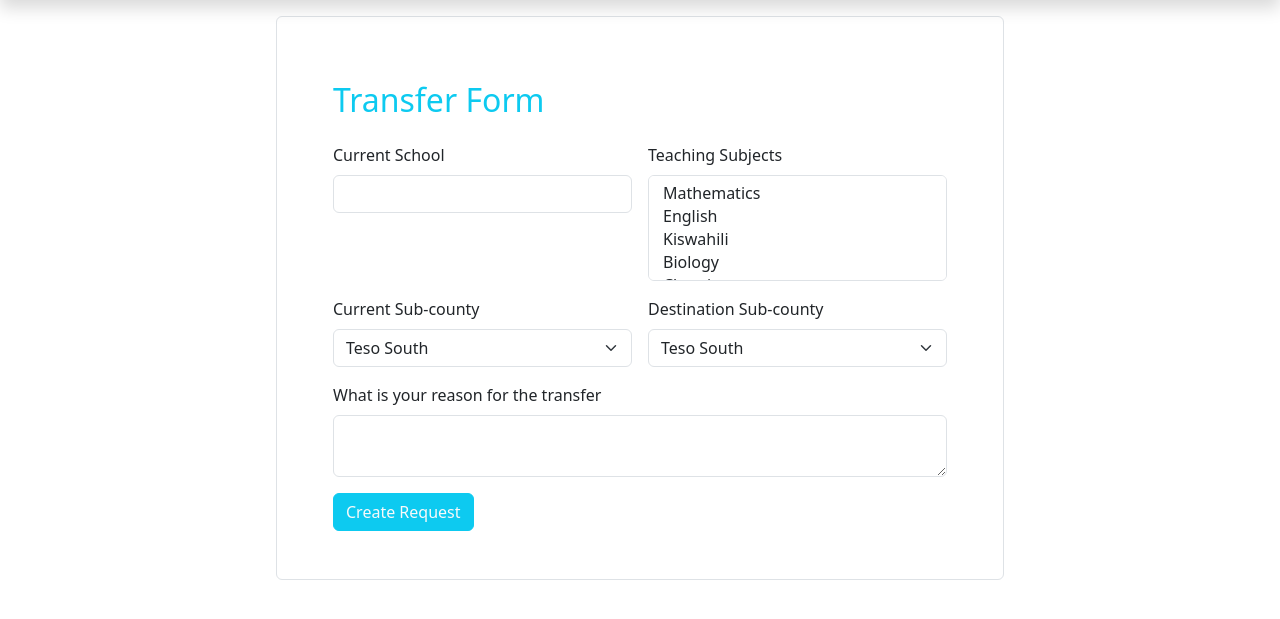
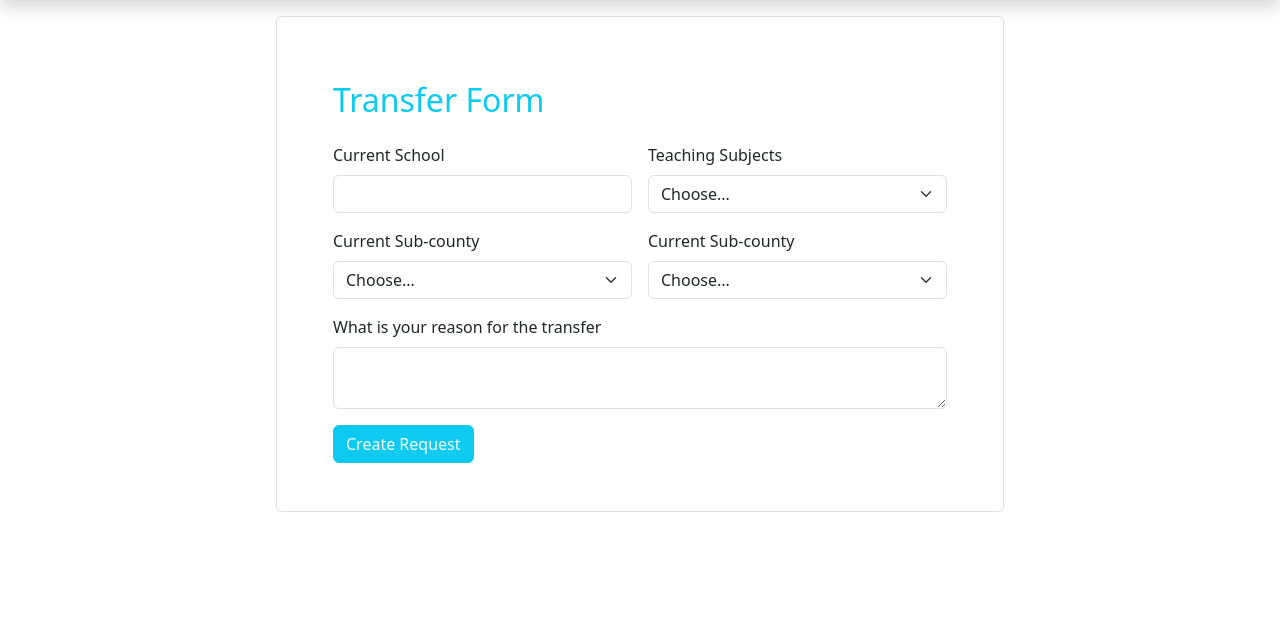
Before and after one commit to Saddickq/TeacherTrek, a Flask app: page /request/new in a window 1280 px wide. Shown: the part 56-675 px from the top of the page. Run offline with Flask 3, Linux system fonts and the light colour scheme; a user stored in the database is signed in; some libraries are stand-ins or nearby versions.

Commit message:
improve the display of the homepage and the create request form

```diff
--- a/application/forms.py
+++ b/application/forms.py
@@ -173,47 +173,25 @@ class RequestForm(FlaskForm):
     """
 
     sub_county = [
-    ('Teso South', 'Teso South'),
-    ('Teso North', 'Teso North'),
-    ('Teso Central', 'Teso Central'),
-    ('Nambale', 'Nambale'),
-    ('Matayos', 'Matayos'),
-    ('Butula', 'Butula'),
-    ('Samia', 'Samia'),
-    ('Bunyala', 'Bunyala')
+    'Teso South','Teso North', 'Teso Central', 'Nambale', 'Matayos', 'Butula', 'Samia', 'Bunyala'
 ]
 
-    Subjects = [
-    'Mathematics',
-    'English',
-    'Kiswahili',
-    'Biology',
-    'Chemistry',
-    'Physics',
-    'History and Government',
-    'Geography',
-    'Christian Religious Education (CRE)',
-    'Islamic Religious Education (IRE)',
-    'Hindu Religious Education (HRE)',
-    'Home Science',
-    'Art and Design',
-    'Agriculture',
-    'Computer Studies',
-    'Business Studies',
-    'French',
-    'German',
-    'Music',
-    'Physical Education',
-    'Life Skills',
-    'Sign Language',
-    'Braile'
+    Subjects = ['Mathematics', 'English', 'Kiswahili', 'Biology', 'Chemistry', 'Physics', 'History and Government',
+    'Geography', 'Christian Religious Education (CRE)', 'Islamic Religious Education (IRE)',
+    'Hindu Religious Education (HRE)', 'Home Science', 'Art and Design', 'Agriculture', 'Computer Studies',
+    'Business Studies', 'French', 'German', 'Music', 'Physical Education', 'Life Skills', 'Sign Language', 'Braile'
 ]
 
+    sorted_subjects = sorted(Subjects)
+    sorted_county = sorted(sub_county)
 
     school = StringField('Current School', validators=[DataRequired()])
-    subjects = SelectMultipleField('Teaching Subjects', choices=Subjects, validators=[DataRequired()])
-    county = SelectField('Current Sub-county', choices=sub_county, validators=[DataRequired()])
-    destination = SelectField('Destination Sub-county', choices=sub_county, validators=[DataRequired()])
+    subjects = SelectField('Teaching Subjects', choices=[('', 'Choose...')] + [(subject, subject) for subject in sorted_subjects],
+                           validators=[DataRequired()], render_kw={"placeholder": "Choose..."})
+    county = SelectField('Current Sub-county', choices=[('', 'Choose...')] + [(sub, sub) for sub in sorted_county],
+                         validators=[DataRequired()], render_kw={"placeholder": "Choose..."})
+    destination = SelectField('Current Sub-county', choices=[('', 'Choose...')] + [(sub, sub) for sub in sorted_county],
+                         validators=[DataRequired()], render_kw={"placeholder": "Choose..."})
     purpose = TextAreaField("What is your reason for the transfer")
     submit = SubmitField("Create Request")
 
--- a/application/routes.py
+++ b/application/routes.py
@@ -19,7 +19,7 @@ def welcome():
 def get_match_county():
     """
     Returns a request that matches the teacher's sub-county.
-    :return: The matching request or None if no match is found.
+    return: The matching request or None if no match is found.
     """
     user_request = Request.query.filter_by(teacher_id=current_user.id).first()
     if user_request:
@@ -42,7 +42,8 @@ def home():
     if current_user.is_authenticated:
         match = get_match_county()
         user_request = Request.query.filter_by(teacher_id=current_user.id).first()
-        return render_template('home.html', title='home', matches=match, user_request=user_request)
+        profile_pic = url_for('static', filename='images/' + current_user.image_profile)
+        return render_template('home.html', title='home', image_file=profile_pic, matches=match, user_request=user_request)
     else:
         return redirect(url_for('login'))
 
@@ -60,15 +61,12 @@ def about():
 def register():
     """
     Handle user registration.
-
     This route renders the registration page and processes user registration submissions.
-
     Returns:
         If the user is already authenticated, redirects to the home page.
         If the form submission is successful, adds the user to the database, sets a flash message,
         and redirects to the login page.
         If the request is a GET or the form validation fails, renders the registration page.
-
     """
     if current_user.is_authenticated:
         return redirect(url_for('home'))
@@ -91,9 +89,7 @@ def register():
 def login():
     """
     Handle user login.
-
     This route renders the login page and processes user login submissions.
-
     Returns:
         If the form submission is successful, logs in the user, sets a flash message, and
         redirects to the home page.
@@ -101,7 +97,6 @@ def login():
         renders the login page.
         If the login is unsuccessful due to an incorrect email, sets a flash message and
         renders the login page.
-
     """
     form = LoginForm()
     if form.validate_on_submit():
@@ -120,12 +115,9 @@ def login():
 def logout():
     """
     Handle user logout.
-
     This route logs out the user and redirects to the welcome page.
-
     Returns:
         Redirects to the welcome page.
-
     """
     logout_user()
     flash("You have loggedout successfully, see you soon", 'success')
@@ -134,13 +126,10 @@ def logout():
 def save_profile_picture(form_picture):
     """
     Save and resize the user's profile picture.
-
     Parameters:
         form_picture (FileStorage): The uploaded profile picture file.
-
     Returns:
         str: The file name of the saved profile picture.
-
     """
 
     random = secrets.token_hex(8)
@@ -160,14 +149,11 @@ def save_profile_picture(form_picture):
 def account():
     """
     Render and handle user account information.
-
     This route allows users to view and update their account information, including the option
     to change their profile picture.
-
     Returns:
         If the form submission is successful, updates user information and redirects to the 'account' page.
         If the request is a GET, renders the 'account.html' template with pre-filled form fields.
-
     """
     form = UpdateAccountForm()
     if form.validate_on_submit():
@@ -186,7 +172,6 @@ def account():
         flash("Your account has been updated successfully", 'success')
         return redirect(url_for('account'))
     elif request.method == 'GET':
-
         # Pre-fill form fields with current user information for GET requests
         form.username.data = current_user.username
         form.email.data = current_user.email
@@ -202,20 +187,17 @@ def account():
 def create_request():
     """
     Render and handle the creation of a new teacher transfer request.
-
     This route allows authenticated teachers to submit a transfer request by providing details
     such as school, subjects, county, destination, and purpose.
-
     Returns:
         If the form submission is successful, creates a new transfer request and redirects to the 'home' page.
         If the teacher already has an existing request, displays a warning and redirects to the 'home' page.
         If the request is a GET, renders the 'create_request.html' template with the transfer request form.
-
     """
     form = RequestForm()
     if form.validate_on_submit():
         school = form.school.data
-        subjects = ', '.join(form.subjects.data) # Convert the list of subjects to a comma-separated string
+        subjects = ', '.join(form.subjects.data)
         county = form.county.data
         destination = form.destination.data
         purpose = form.purpose.data
@@ -235,23 +217,18 @@ def create_request():
     return render_template("create_request.html", title='Take Transfer', form=form, form_title='Transfer Form')
 
 
-
 @app.route('/request/<string:request_id>', methods=['POST', 'GET'])
 @login_required
 def show_request(request_id):
     """
     Render the details of a transfer request.
-
     This route renders the details of a transfer request, including the school, subjects, county,
     destination, and purpose.
-
     Args:
         request_id (str): The ID of the request to display.
-
     Returns:
         If the request exists, renders the 'request.html' template with the request details.
         If the request does not exist, returns a 404 error.
-
     """
     request = Request.query.get_or_404(request_id)
     return render_template('request.html', title=request.teacher.username, request=request)
@@ -262,17 +239,13 @@ def show_request(request_id):
 def update_request(request_id):
     """
     Render and handle the update of a transfer request.
-
     This route allows authenticated teachers to update their transfer request by providing
     new details such as school, subjects, county, destination, and purpose.
-
     Args:
         request_id (str): The ID of the request to update.
-
     Returns:
         If the form submission is successful, updates the transfer request and redirects to the 'home' page.
         If the request is a GET, renders the 'create_request.html' template with the transfer request form.
-
     """
     req = Request.query.get_or_404(request_id)
     if req.teacher != current_user:
@@ -301,16 +274,12 @@ def update_request(request_id):
 def delete_request(request_id):
     """
     Delete a transfer request.
-
     This route allows authenticated teachers to delete their transfer request.
-
     Args:
         request_id (str): The ID of the request to delete.
-
     Returns:
         If the request is a GET, renders the 'home' page.
         If the request is a POST, deletes the transfer request and redirects to the 'home' page.
-
     """
     req = Request.query.get_or_404(request_id)
     if req.teacher != current_user:
--- a/application/static/main.css
+++ b/application/static/main.css
@@ -39,6 +39,29 @@ li {
     padding: 10px 30px;
     border: 1px solid #dddddd;
     border-radius: 3px;
+    margin-bottom: 10px;
+}
+
+.home-font {
+    font-family: 'Verdana', 'Geneva', sans-serif;
+    /* font-family: 'Arial', 'Helvetica Neue', 'Helvetica', sans-serif;
+    font-family: 'Roboto', 'Arial', sans-serif;
+    font-family: 'Georgia', 'Times New Roman', serif;
+    font-family: 'Cambria', 'Georgia', serif; */
+
+}
+
+.home-section {
+    background: linear-gradient(to right, #07cfe9, #065964);
+    padding: 10px 30px;
+    border-radius: 3px;
+    margin-bottom: 10px
+}
+
+.home-img {
+    height: 85px;
+    width: 85px;
+    margin-right: 20px;
     margin-bottom: 10px;
 }
 
--- a/application/templates/create_request.html
+++ b/application/templates/create_request.html
@@ -1,7 +1,7 @@
 {% extends "base.html" %}
 
 {% block content %}
-    <form method="POST" action="" class="row g-3 col-md-8 border p-5 mt-4 mx-auto rounded">
+    <form method="POST" action="" class="row g-3 col-md-8 border mb-3 p-5 mt-4 mx-auto rounded">
         {{  form.hidden_tag() }}
         <h2 class="mb-2 text-info">{{ form_title }}</h2>
         <!--current school field-->
@@ -21,16 +21,7 @@
         <!--Teaching subjects field-->
         <div class="col-md-6">
             {{ form.subjects.label(class="form-label") }}
-            {% if form.subjects.errors %}
-                {{ form.subjects(class="form-control is-invalid") }}
-                <div class="invalid-feedback">
-                    {% for error in form.subjects.errors %}
-                        <span>{{ error }}</span>
-                    {% endfor %}
-                </div>
-            {% else %}
-                {{ form.subjects(class="form-control form-select", placeholder="Subjects") }}
-            {% endif %}
+            {{ form.subjects(class="form-control form-select", placeholder="Subjects") }}
         </div>
         <!-- current location field -->
         <div class="col-md-6">
```
Also changed, not shown: application/templates/home.html (+7 -0 lines), instance/database.db.
